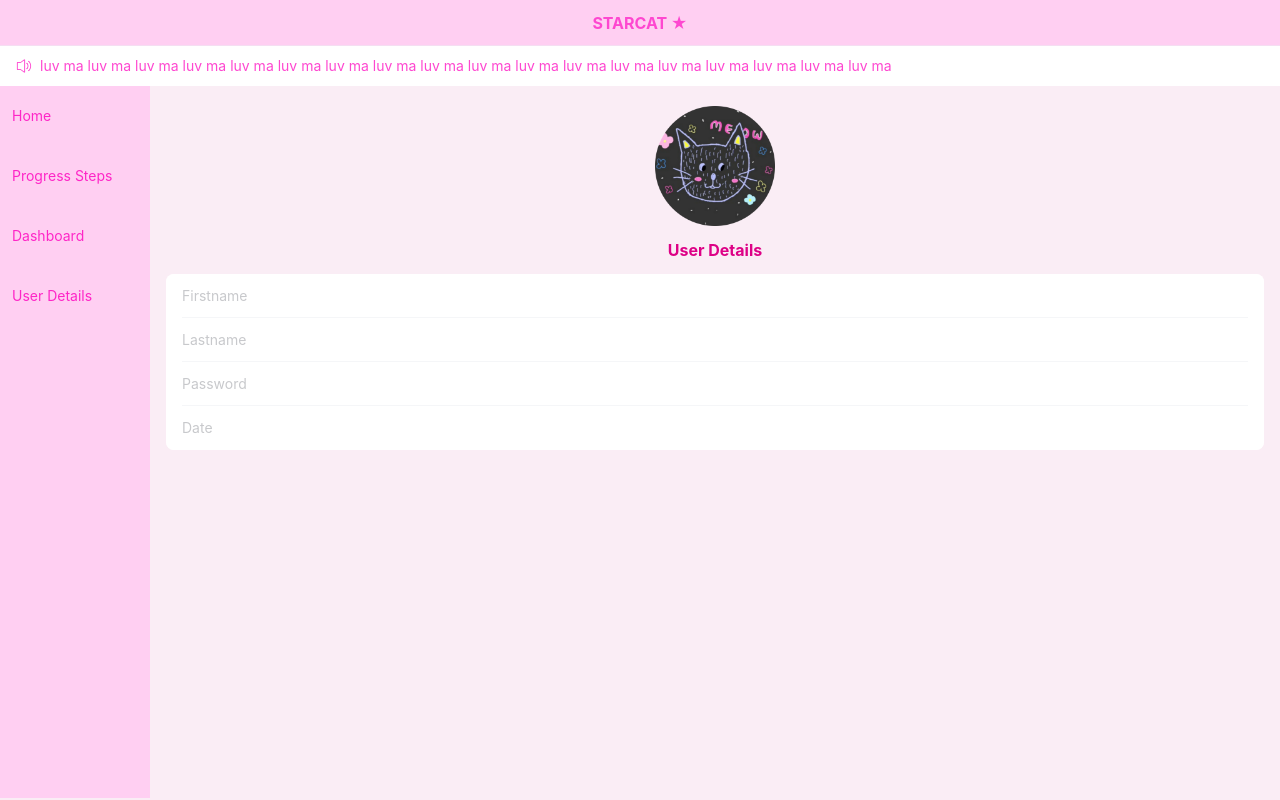
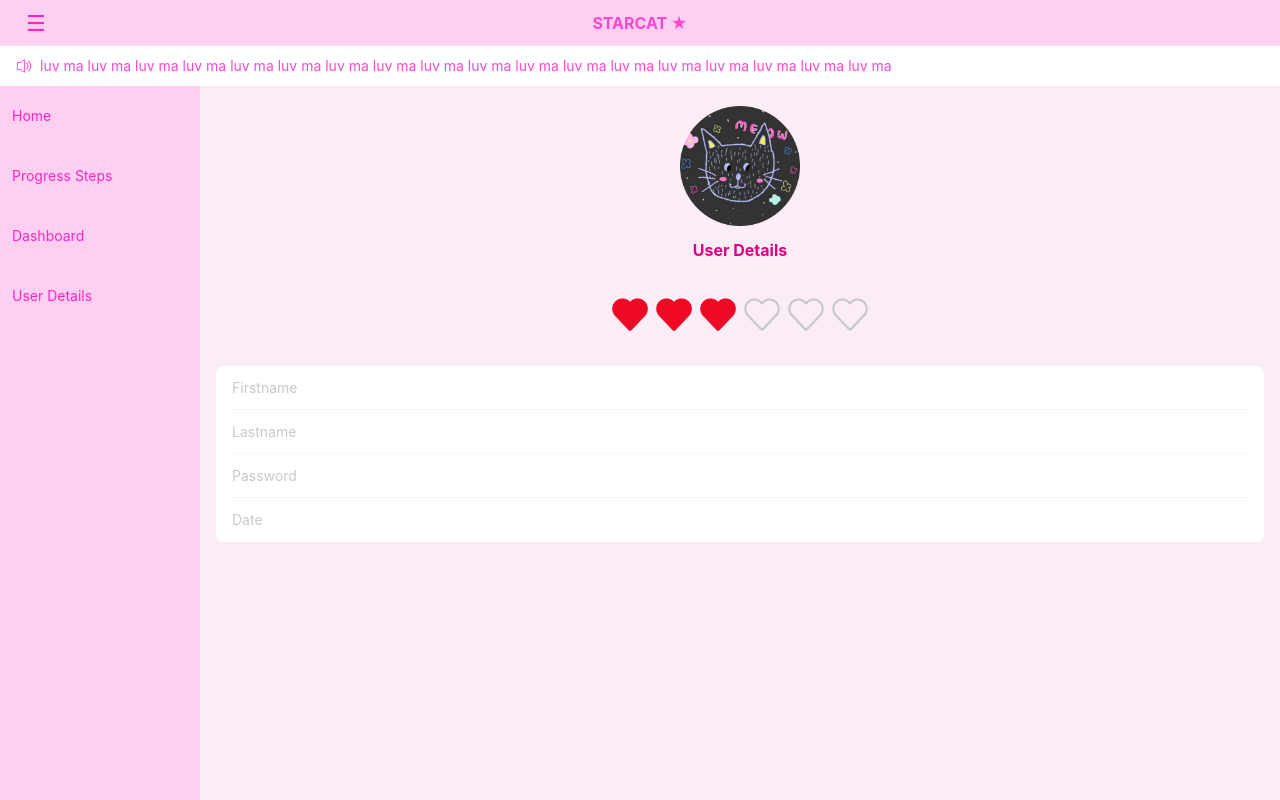
Before and after one commit to Matikaaom/Vant-Project-Leaning, a Vue app: page /user in a window 1280 px wide. Built offline with nearby package versions, Linux system fonts and the light colour scheme.

Commit message:
Enhance layout responsiveness and user experience by implementing sidebar toggle functionality, improving header structure, and adding user rating feature on UserPage.

```diff
--- a/src/App.vue
+++ b/src/App.vue
@@ -1,22 +1,32 @@
 <template>
   <div class="page-container">
 
+    <!-- Header -->
+    <div class="header">
       <!-- NavBar -->
       <van-nav-bar
         title="STARCAT ★"
         :style="{ backgroundColor: '#FFCFF2'}"
-    />
+      >
+        <template #left>
+          <!-- ปุ่ม burger -->
+          <div class="burger-btn" v-if="isLargeScreen" @click="toggleSidebar">☰</div>
+        </template>
+      </van-nav-bar>
 
       <!-- Notice Bar -->
       <van-notice-bar
         text="luv ma luv ma luv ma luv ma luv ma luv ma luv ma luv ma luv ma luv ma luv ma luv ma luv ma luv ma luv ma luv ma luv ma luv ma"
         left-icon="volume-o"
       />
+    </div>
 
     <!-- Desktop layout -->
-    <div v-if="isLargeScreen&&showSidebarOrTabbar" class="layout">
+    <div v-if="isLargeScreen && showSidebarOrTabbar" class="layout">
       <!-- Sidebar -->
-      <van-sidebar v-model="active"  class="bg-[#FFCFF2]">
+      <transition name="slide">
+        <div v-show="isSidebarOpen" class="sidebar">
+          <van-sidebar v-model="active" :style="{ '--van-sidebar-width': '200px', '--van-sidebar-selected-border-color': '#FE26C7' }">
             <van-sidebar-item
               title="Home"
               to="/home"
@@ -38,6 +48,8 @@
               :style="{ backgroundColor: '#FFCFF2', color: '#FE26C7' }"
             />
           </van-sidebar>
+        </div>
+      </transition>
 
       <!-- Main content -->
       <div class="main-content scroll-content">
@@ -52,7 +64,7 @@
 
     <!-- Mobile Tabbar -->
     <van-tabbar
-      v-if="!isLargeScreen&&showSidebarOrTabbar"
+      v-if="!isLargeScreen && showSidebarOrTabbar"
       v-model="active"
       :style="{ backgroundColor: '#FFCFF2' }"
       active-color="#FE26C7"
@@ -68,17 +80,22 @@
   </div>
 </template>
 
-
 <script lang="ts" setup>
 import { ref, computed } from 'vue'
-import { Locale } from 'vant';
+import { Locale } from 'vant'
 import { useRoute } from 'vue-router'
 import { useWindowSize } from '@vueuse/core'
-import thTH from 'vant/es/locale/lang/th-TH';
+import thTH from 'vant/es/locale/lang/th-TH'
 
-Locale.use('th-TH', thTH);
+Locale.use('th-TH', thTH)
 
 const active = ref('home')
+const isSidebarOpen = ref(true) // เริ่มแรกเปิดไว้
+
+// toggle sidebar
+function toggleSidebar() {
+  isSidebarOpen.value = !isSidebarOpen.value
+}
 
 // ใช้ VueUse
 const { width } = useWindowSize()
@@ -87,11 +104,9 @@ const isLargeScreen = computed(() => width.value > 768)
 // ตรวจสอบ path ปัจจุบัน
 const route = useRoute()
 const showSidebarOrTabbar = computed(() => route.path !== '/')
-
 </script>
 
 <style>
-
 html, body {
   height: 100%;
   margin: 0;
@@ -100,6 +115,56 @@ html, body {
   background-color: #faedf5;
 }
 
+#app, .page-container {
+  height: 100%;
+  display: flex;
+  flex-direction: column;
+}
+
+/* Header (Nav + Notice) */
+.header {
+  flex-shrink: 0; /* ไม่ให้ถูกบีบ */
+}
+
+/* Layout flex sidebar */
+.layout {
+  flex: 1;
+  display: flex;
+  align-items: stretch;
+  overflow: hidden;
+}
+
+.sidebar {
+  display: flex;
+  background-color: #FFCFF2;
+  height: 100%;
+}
+
+.main-content {
+  flex: 1;
+  min-height: 0; /* ป้องกัน scroll พัง */
+  overflow-y: auto;
+  padding-bottom: 20px;
+}
+
+/* Burger button */
+.burger-btn {
+  font-size: 22px;
+  cursor: pointer;
+  color: #FE26C7;
+  padding: 0 10px;
+  user-select: none;
+}
+
+/* Slide transition */
+.slide-enter-active, .slide-leave-active {
+  transition: transform 0.3s ease;
+}
+.slide-enter-from, .slide-leave-to {
+  transform: translateX(-100%);
+}
+
+/* Custom Vant */
 .van-nav-bar__title {
   color: #FE47D0 !important;
   font-weight: bold;
@@ -112,20 +177,4 @@ html, body {
   background-color: #FFFFFF !important;
   color: #FE47D0 !important;
 }
-
-/* Layout flex sidebar + content */
-.layout {
-  display: flex;
-  height: calc(100vh - 88px); /* ลบความสูง nav + noticebar */
-}
-
-.van-sidebar {
-  width: 150px; /* กำหนดความกว้าง sidebar */
-}
-
-.main-content {
-  flex: 1;
-  overflow-y: auto; /* scroll เฉพาะ content */
-  padding-bottom: 120px; /* กัน tabbar */
-}
 </style>
--- a/src/components/AppLayout.vue
+++ b/src/components/AppLayout.vue
@@ -1,6 +1,5 @@
 <template>
-    <div class="page-container">
-        <div class="scroll-area">
+
     <van-tabs v-model:active="activeName" color="#FE47D0" background="#FFCFF2" title-active-color="#FE26C7">
         <van-tab title="Sign Up" name="signup">
             <img src="@/assets/StarCatLOGO.png" alt="Logo" class="w-30 h-30 mx-auto mt-5"/>
@@ -117,8 +116,7 @@
             </van-form>
         </van-tab>
     </van-tabs>
-        </div>
-    </div>
+
 </template>
 
 <script lang="ts" setup>
--- a/src/components/views/HomePage.vue
+++ b/src/components/views/HomePage.vue
@@ -1,6 +1,6 @@
 <template>
 
-  <div class="text-l font-bold ml-5  mt-3 text-[#DD0186]">
+  <div class="text-l font-bold ml-5 mt-3 text-[#DD0186]">
     <h1>News and Announcements</h1>
   </div>
 
--- a/src/components/views/UserPage.vue
+++ b/src/components/views/UserPage.vue
@@ -4,6 +4,17 @@
 
     <div class="text-l text-center font-bold mt-3 mb-3 text-[#DD0186]">
         <h1>User Details</h1>
+    </div>
+
+    <div class="flex justify-center mb-3">
+        <van-rate
+            v-model="value"
+            icon="like"
+            void-icon="like-o"
+            class="m-5"
+            :count="6"
+            :style="{ '--van-rate-icon-size': '40px' }"
+        />
     </div>
 
     <van-cell-group inset >
@@ -38,15 +49,33 @@
 
 <script lang="ts" setup>
 
-import { ref } from 'vue'
-import { useRoute } from 'vue-router'
+    import { ref, onMounted } from 'vue'
+    import { useRoute } from 'vue-router'
 
     const route = useRoute()
 
-    const firstname = ref((route.query.firstname as string) || '')
-    const lastname = ref((route.query.lastname as string) || '')
-    const password = ref((route.query.password as string) || '')
-    const date = ref((route.query.date as string) || '')
+    const firstname = ref('')
+    const lastname = ref('')
+    const password = ref('')
+    const date = ref('')
+
+    const value = ref(3);
+
+    onMounted(() => {
+    // ถ้ามี query มากับ route → เก็บลง localStorage
+    if (route.query.firstname) {
+            localStorage.setItem('firstname', route.query.firstname as string)
+            localStorage.setItem('lastname', route.query.lastname as string)
+            localStorage.setItem('password', route.query.password as string)
+            localStorage.setItem('date', route.query.date as string)
+        }
+
+        // ดึงจาก localStorage มาแสดง
+        firstname.value = localStorage.getItem('firstname') || ''
+        lastname.value = localStorage.getItem('lastname') || ''
+        password.value = localStorage.getItem('password') || ''
+        date.value = localStorage.getItem('date') || ''
+    })
 
 </script>
 
```
Lines whose indentation alone changed are shown as unchanged.
